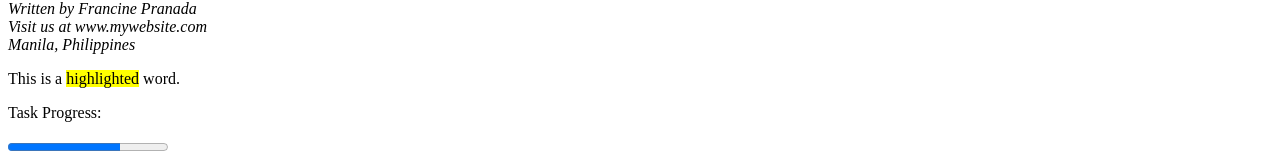
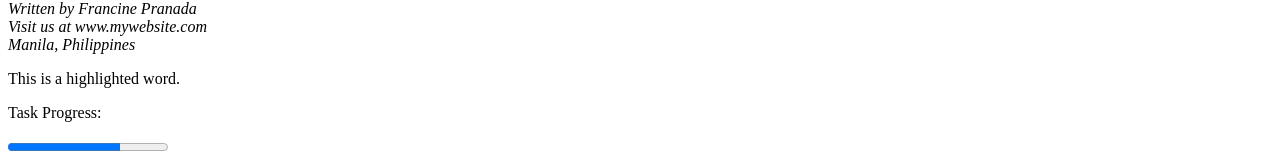
Before and after one commit to francinemaebistapranada24-sys/exercises., a plain HTML site: page index.html in a window 1280 px wide. Shown: the part 1936-2096 px from the top of the page. Drawn offline with Linux system fonts and the light colour scheme.

Commit message:
Update index.html

```diff
--- a/index.html
+++ b/index.html
@@ -104,6 +104,6 @@ Written by Francine Pranada<br>
 Visit us at www.mywebsite.com<br>
 Manila, Philippines
 </address>
-<p>This is a <mark>highlighted</mark> word.</p
+<p>This is a <francine>highlighted</francine> word.</p
 <p>Task Progress:</p>
 <progress value="70" max="100"></progress>
```
